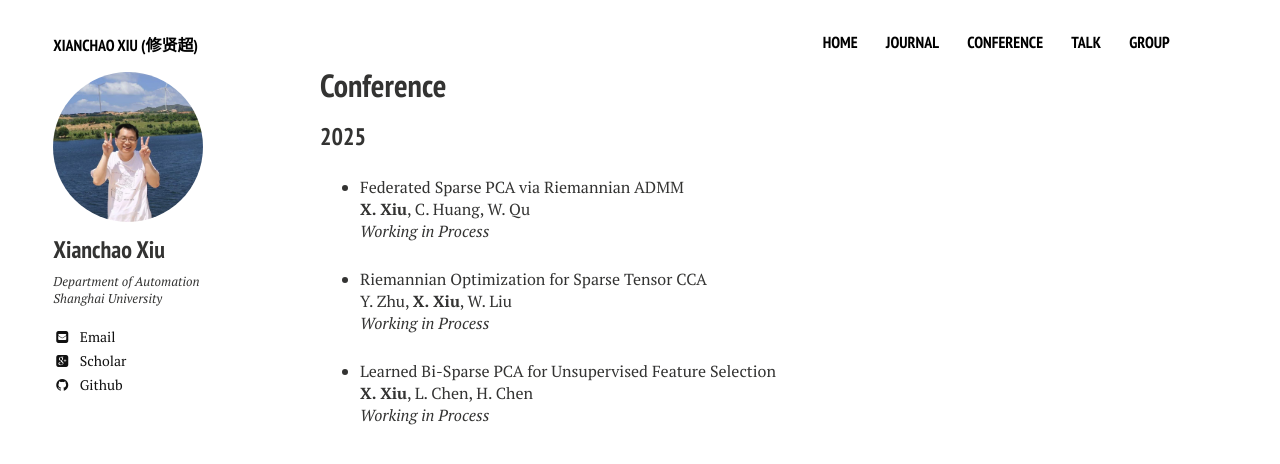
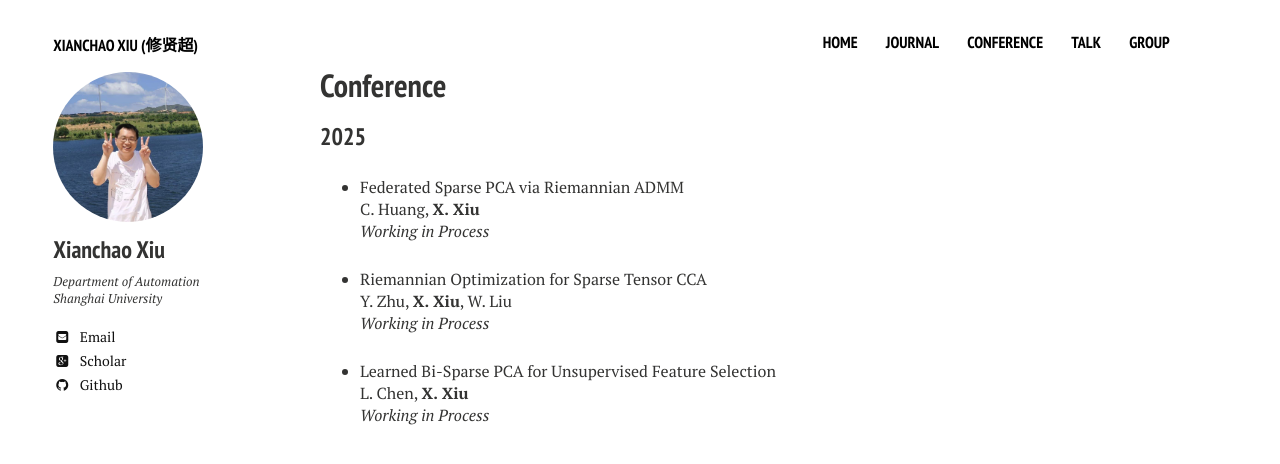
Before and after one commit to xianchaoxiu/xianchaoxiu.github.io, a Jekyll site: the page built from conference/index.md, in a window 1280 px wide. Shown: the top 464 px of the page. Built offline with Jekyll 4.4.1, drawn with Linux system fonts in a browser that asks for light colours; nearby versions of some CDN libraries.

Commit message:
Update index.md

```diff
--- a/conference/index.md
+++ b/conference/index.md
@@ -16,7 +16,7 @@ share: false
 ### 2025
 
 * Federated Sparse PCA via Riemannian ADMM <br>
-<b>X. Xiu</b>, C. Huang, W. Qu <br>
+C. Huang, <b>X. Xiu</b><br>
 <i>Working in Process</i><br>
 
 
@@ -26,5 +26,5 @@ Y. Zhu, <b>X. Xiu</b>, W. Liu <br>
 
 
 * Learned Bi-Sparse PCA for Unsupervised Feature Selection <br>
-<b>X. Xiu</b>, L. Chen, H. Chen <br>
+L. Chen, <b>X. Xiu</b> <br>
 <i>Working in Process</i><br>
```
